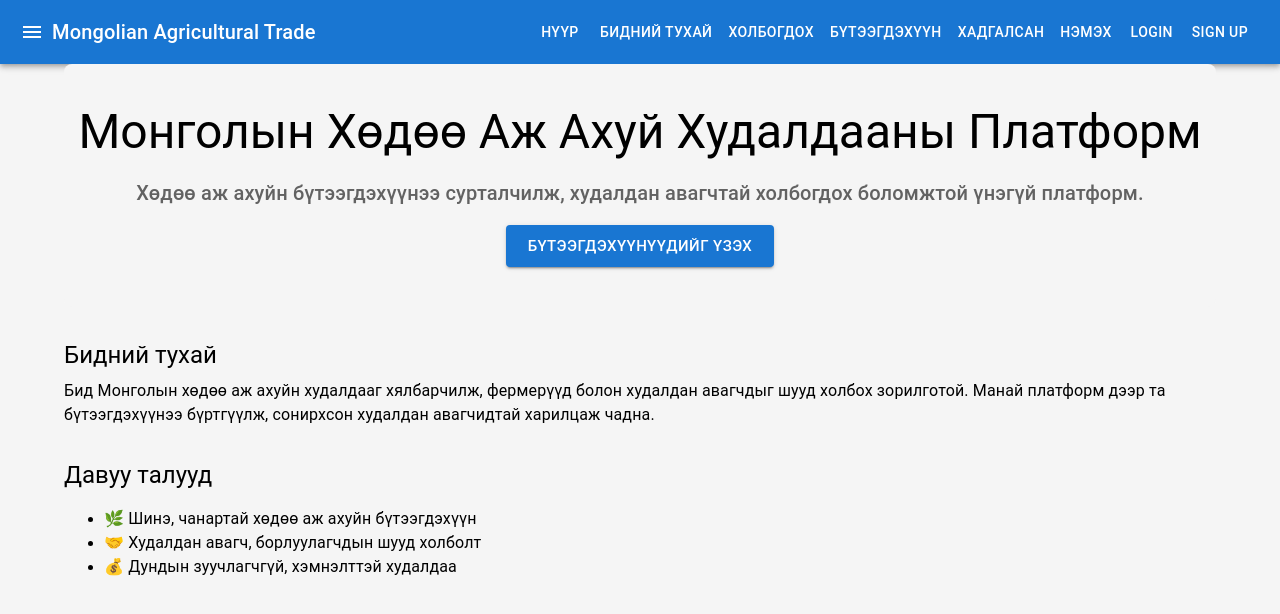
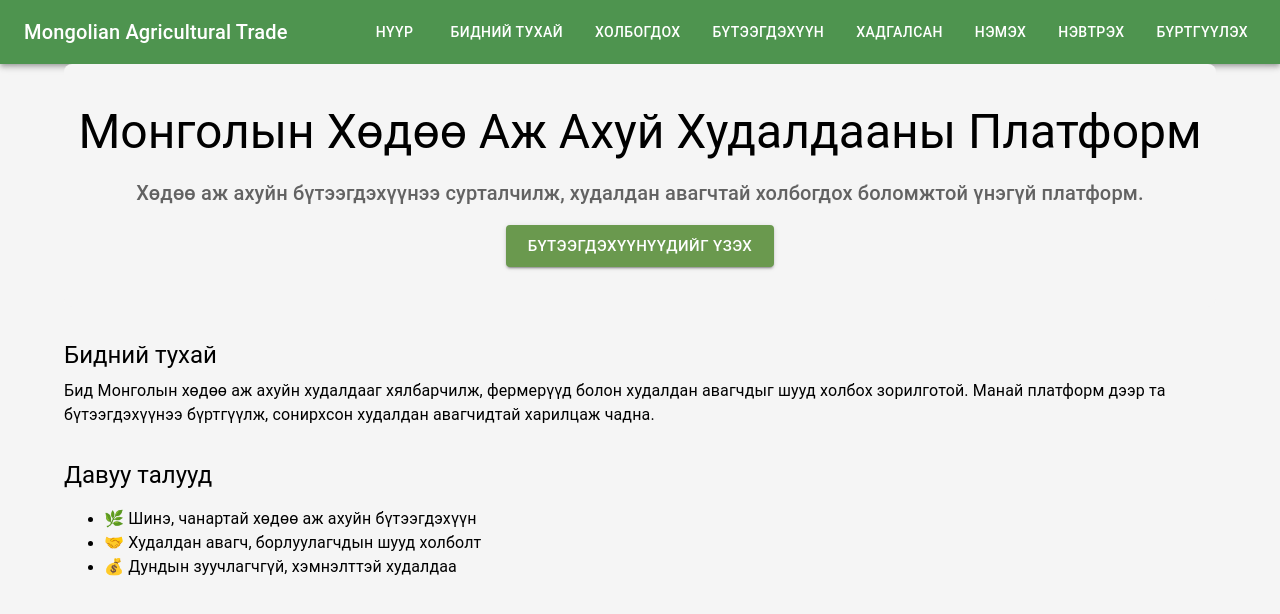
Before and after one commit to munkherdenex/mongolian-agriculture-trade, a React (Create React App) app in the folder frontend/: page / in a window 1280 px wide. Shown: the top 614 px of the page. Built offline with nearby package versions, Linux system fonts and the light colour scheme.

Commit message:
feat: added a "Niitelsen:" typography for the products and savedProducts and some style changes

```diff
--- a/frontend/src/App.css
+++ b/frontend/src/App.css
@@ -54,3 +54,19 @@ body {
   align-self: center;
   width: 100%;
 }
+
+/* Smooth link hover */
+a {
+  text-decoration: none;
+  color: inherit;
+}
+
+a:hover {
+  text-decoration: underline;
+}
+
+/* Consistent button spacing */
+.MuiButton-root {
+  text-transform: none;
+  font-weight: 500;
+}
--- a/frontend/src/components/Navbar.js
+++ b/frontend/src/components/Navbar.js
@@ -1,5 +1,18 @@
 import React, { useState, useContext } from "react";
-import { AppBar, Toolbar, Typography, Button, IconButton, Drawer, List, ListItem, ListItemText } from "@mui/material";
+import {
+  AppBar,
+  Toolbar,
+  Typography,
+  Button,
+  IconButton,
+  Drawer,
+  List,
+  ListItem,
+  ListItemText,
+  Box,
+  useMediaQuery,
+  useTheme
+} from "@mui/material";
 import MenuIcon from "@mui/icons-material/Menu";
 import { Link } from "react-router-dom";
 import AuthContext from "../context/AuthContext";
@@ -7,77 +20,101 @@ import AuthContext from "../context/AuthContext";
 function Navbar() {
   const [mobileOpen, setMobileOpen] = useState(false);
   const { user, logout } = useContext(AuthContext);
+  const theme = useTheme();
+  const isMobile = useMediaQuery(theme.breakpoints.down("md"));
+
+  const menuItems = [
+    { text: "Нүүр", link: "/" },
+    { text: "Бидний тухай", link: "/about" },
+    { text: "Холбогдох", link: "/contact" },
+    { text: "Бүтээгдэхүүн", link: "/products" },
+    { text: "Хадгалсан", link: "/saved-products" },
+    { text: "Нэмэх", link: "/add-product" }
+  ];
 
   return (
     <>
-      <AppBar position="static">
-        <Toolbar>
-          <IconButton edge="start" color="inherit" onClick={() => setMobileOpen(true)}>
+      <AppBar position="static" sx={{ backgroundColor: "#4E944F" }}>
+
+
+        <Toolbar sx={{ display: "flex", justifyContent: "space-between" }}>
+          <Box sx={{ display: "flex", alignItems: "center" }}>
+            {isMobile && (
+              <IconButton
+                edge="start"
+                color="inherit"
+                onClick={() => setMobileOpen(true)}
+                sx={{ mr: 2 }}
+              >
                 <MenuIcon />
               </IconButton>
-          <Typography variant="h6" style={{ flexGrow: 1 }}>Mongolian Agricultural Trade</Typography>
+            )}
+            <Typography variant="h6" component={Link} to="/" sx={{ textDecoration: "none", color: "white" }}>
+              Mongolian Agricultural Trade
+            </Typography>
+          </Box>
 
-          <Button color="inherit" component={Link} to="/">Нүүр</Button>
-          <Button color="inherit" component={Link} to="/about">Бидний тухай</Button>
-          <Button color="inherit" component={Link} to="/contact">Холбогдох</Button>
-          <Button color="inherit" component={Link} to="/products">Бүтээгдэхүүн</Button>
-          <Button color="inherit" component={Link} to="/saved-products">Хадгалсан</Button>
-          <Button color="inherit" component={Link} to="/add-product">Нэмэх</Button>
-
-
+          {!isMobile && (
+            <Box sx={{ display: "flex", gap: 2 }}>
+              {menuItems.map((item) => (
+                <Button
+                  key={item.text}
+                  color="inherit"
+                  component={Link}
+                  to={item.link}
+                  sx={{ fontWeight: 500 }}
+                >
+                  {item.text}
+                </Button>
+              ))}
               {user ? (
                 <>
-              <Typography variant="body1" style={{ margin: "0 10px" }}>
-                Hi, {user.name}
+                  <Typography variant="body1" sx={{ marginX: 1 }}>
+                    Сайн байна уу, {user.name}
                   </Typography>
                   <Button color="inherit" onClick={logout}>Гарах</Button>
                 </>
               ) : (
                 <>
-              <Button color="inherit" component={Link} to="/login">Login</Button>
-              <Button color="inherit" component={Link} to="/signup">Sign up</Button>
+                  <Button color="inherit" component={Link} to="/login">Нэвтрэх</Button>
+                  <Button color="inherit" component={Link} to="/signup">Бүртгүүлэх</Button>
                 </>
+              )}
+            </Box>
           )}
         </Toolbar>
       </AppBar>
 
-      <Drawer open={mobileOpen} onClose={() => setMobileOpen(false)}>
+      {/* Mobile Drawer */}
+      <Drawer anchor="left" open={mobileOpen} onClose={() => setMobileOpen(false)}>
+        <Box sx={{ width: 250 }} role="presentation" onClick={() => setMobileOpen(false)}>
           <List>
-          <ListItem button component={Link} to="/" onClick={() => setMobileOpen(false)}>
-            <ListItemText primary="Нүүр" />
+            {menuItems.map((item) => (
+              <ListItem button component={Link} to={item.link} key={item.text}>
+                <ListItemText primary={item.text} />
               </ListItem>
-          <ListItem button component={Link} to="/products" onClick={() => setMobileOpen(false)}>
-            <ListItemText primary="Бүтээгдэхүүн" />
-          </ListItem>
-          <ListItem button component={Link} to="/saved-products" onClick={() => setMobileOpen(false)}>
-            <ListItemText primary="Хадгалсан" />
-          </ListItem>
-          <ListItem button component={Link} to="/about" onClick={() => setMobileOpen(false)}>
-            <ListItemText primary="Бидний тухай" />
-          </ListItem>
-          <ListItem button component={Link} to="/contact" onClick={() => setMobileOpen(false)}>
-            <ListItemText primary="Холбогдох" />
-          </ListItem>
+            ))}
             {user ? (
               <>
                 <ListItem>
-                <ListItemText primary={`Hi, ${user.name}`} />
+                  <ListItemText primary={`Сайн байна уу, ${user.name}`} />
                 </ListItem>
                 <ListItem button onClick={logout}>
-                <ListItemText primary="Logout" />
+                  <ListItemText primary="Гарах" />
                 </ListItem>
               </>
             ) : (
               <>
-              <ListItem button component={Link} to="/login" onClick={() => setMobileOpen(false)}>
-                <ListItemText primary="Login" />
+                <ListItem button component={Link} to="/login">
+                  <ListItemText primary="Нэвтрэх" />
                 </ListItem>
-              <ListItem button component={Link} to="/signup" onClick={() => setMobileOpen(false)}>
-                <ListItemText primary="Sign Up" />
+                <ListItem button component={Link} to="/signup">
+                  <ListItemText primary="Бүртгүүлэх" />
                 </ListItem>
               </>
             )}
           </List>
+        </Box>
       </Drawer>
     </>
   );
--- a/frontend/src/pages/AddProduct.js
+++ b/frontend/src/pages/AddProduct.js
@@ -32,14 +32,21 @@ const AddProduct = () => {
   const handleSubmit = async (e) => {
     e.preventDefault();
 
-    // Ensure price is formatted correctly (remove .00 if not needed)
     const formattedPrice = parseFloat(formData.price);
+    const user = JSON.parse(localStorage.getItem("user")); // ✅ Get logged-in user
 
     const data = new FormData();
     Object.keys(formData).forEach((key) => {
       data.append(key, key === "price" ? formattedPrice : formData[key]);
     });
     if (image) data.append("image", image);
+
+    if (user && user.id) {
+      data.append("user_id", user.id); // ✅ Send user_id to backend
+    } else {
+      alert("Нэвтэрсэн хэрэглэгч олдсонгүй. Та дахин нэвтэрнэ үү.");
+      return;
+    }
 
     console.log("Submitting form:", Object.fromEntries(data.entries()));
 
@@ -50,7 +57,6 @@ const AddProduct = () => {
       console.log("Product added:", response.data);
       alert("Бараа амжилттай нэмэгдлээ!");
 
-      // Reset form after submission
       setFormData({ title: "", description: "", price: "", contact: "", location: "" });
       setImage(null);
       setPreview(null);
@@ -59,6 +65,7 @@ const AddProduct = () => {
       alert("Алдаа гарлаа. Та дахин оролдоно уу!");
     }
   };
+
 
 
   const locations = [
--- a/frontend/src/pages/Home.js
+++ b/frontend/src/pages/Home.js
@@ -1,7 +1,6 @@
 import React from "react";
 import { Typography, Container, Box, Button } from "@mui/material";
 import { Link } from "react-router-dom";
-
 
 function Home() {
   return (
@@ -22,7 +21,19 @@ function Home() {
           Хөдөө аж ахуйн бүтээгдэхүүнээ сурталчилж, худалдан авагчтай холбогдох
           боломжтой үнэгүй платформ.
         </Typography>
-        <Button variant="contained" color="primary" size="large" component={Link} to="/products">
+        <Button
+          variant="contained"
+          sx={{
+            backgroundColor: "#6A994E", // Custom button color
+            color: "white", // Text color
+            '&:hover': {
+              backgroundColor: "#588b47", // Darker shade on hover
+            },
+          }}
+          size="large"
+          component={Link}
+          to="/products"
+        >
           Бүтээгдэхүүнүүдийг үзэх
         </Button>
       </Box>
--- a/frontend/src/pages/ProductDetails.js
+++ b/frontend/src/pages/ProductDetails.js
@@ -67,6 +67,9 @@ const ProductDetails = () => {
           <Typography variant="h6" fontWeight="bold">
             Холбоо барих: <Typography component="span">{product.contact || "Байхгүй"}</Typography>
           </Typography>
+          <Typography variant="body2" color="textSecondary">
+            Нийтэлсэн: {product.poster_name}
+          </Typography>
         </CardContent>
       </Card>
     </Container>
--- a/frontend/src/pages/Products.js
+++ b/frontend/src/pages/Products.js
@@ -144,6 +144,9 @@ function Products() {
                   ) : (
                     <Typography variant="body2" color="textSecondary">Холбоо барих дугаар байхгүй</Typography>
                   )}
+                  <Typography variant="body2" color="textSecondary">
+                    Нийтэлсэн: {product.poster_name}
+                  </Typography>
                   <Button
                     variant="contained"
                     color="primary"
--- a/frontend/src/pages/SavedProducts.js
+++ b/frontend/src/pages/SavedProducts.js
@@ -59,6 +59,9 @@ function SavedProducts() {
                   <Typography variant="h6">{product.title}</Typography>
                   <Typography color="textSecondary">{product.description}</Typography>
                   <Typography variant="h6">${product.price}</Typography>
+                  <Typography variant="body2" color="textSecondary">
+                    Нийтэлсэн: {product.poster_name}
+                  </Typography>
                   <Button
                     variant="contained"
                     color="secondary"
```
Also changed, not shown: 2 other files (tests, documents, lock files or other folders). Lines whose indentation alone changed are shown as unchanged.
